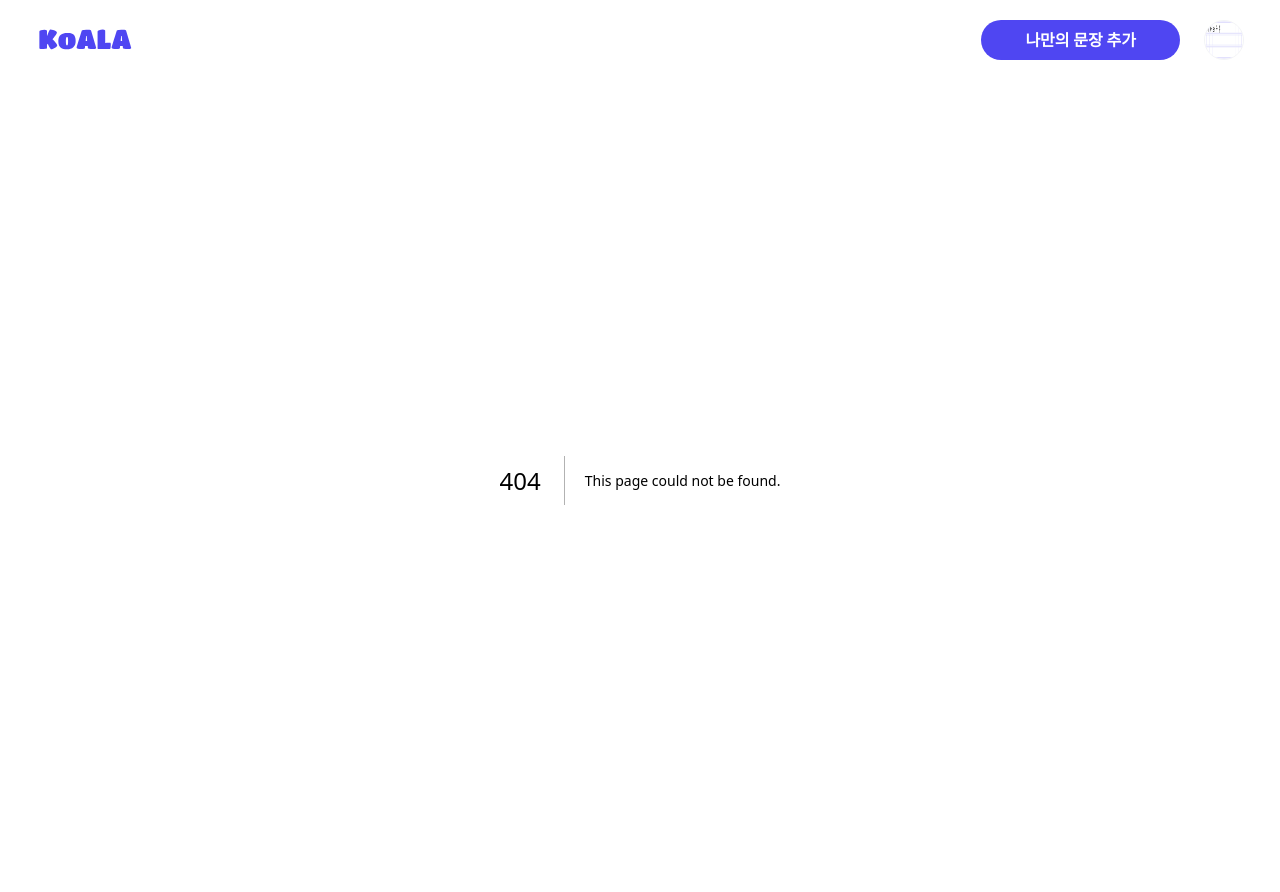
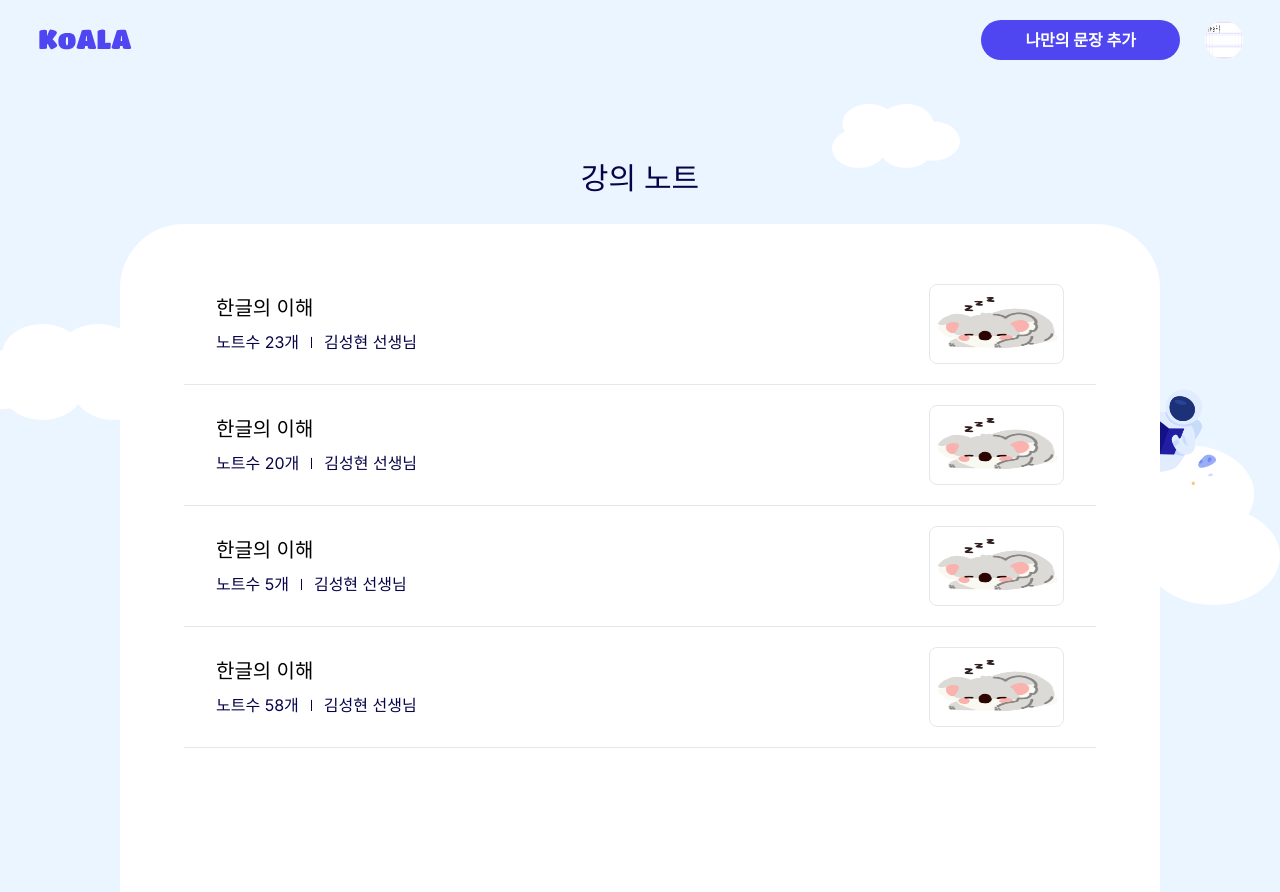
Before and after one commit to s0ojin/KoALA, a Next.js app in the folder frontend/: page /lecture-note in a window 1280 px wide. Before the commit this address had no page. Built offline with nearby package versions, Linux system fonts and the light colour scheme.

Commit message:
Feat: 강의노트 메인페이지 UI

```diff
--- /dev/null
+++ b/frontend/src/app/lecture-note/page.tsx
@@ -0,0 +1,52 @@
+import LectureNoteElement from './_components/LectureNoteElement'
+import LectureNoteLayout from './_components/LectureNoteLayout'
+
+const lectureNoteList = [
+  {
+    lecture_id: 1,
+    teacher_name: '김성현 선생님',
+    lecture_title: '한글의 이해',
+    note_counts: 23,
+  },
+  {
+    lecture_id: 2,
+    teacher_name: '김성현 선생님',
+    lecture_title: '한글의 이해',
+    note_counts: 20,
+  },
+  {
+    lecture_id: 3,
+    teacher_name: '김성현 선생님',
+    lecture_title: '한글의 이해',
+    note_counts: 5,
+  },
+  {
+    lecture_id: 4,
+    teacher_name: '김성현 선생님',
+    lecture_title: '한글의 이해',
+    note_counts: 58,
+  },
+]
+
+export default function LectureNoteMain() {
+  return (
+    <LectureNoteLayout>
+      <div className="flex flex-col items-center gap-7 h-full pt-20">
+        <h1 className="text-3xl font-medium text-primary-900">강의 노트</h1>
+        <div className="h-auto bg-white pt-10 pb-36 px-16 w-full max-w-[65rem] rounded-t-[4rem] flex-grow">
+          {lectureNoteList.map((lectureNote) => {
+            return (
+              <LectureNoteElement
+                key={lectureNote.lecture_id}
+                lectureId={lectureNote.lecture_id}
+                teacherName={lectureNote.teacher_name}
+                lectureTitle={lectureNote.lecture_title}
+                lectureNoteCounts={lectureNote.note_counts}
+              ></LectureNoteElement>
+            )
+          })}
+        </div>
+      </div>
+    </LectureNoteLayout>
+  )
+}
```
